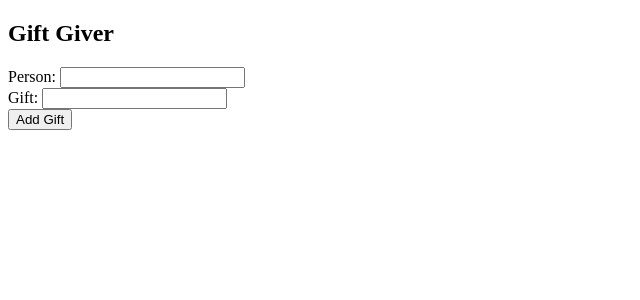
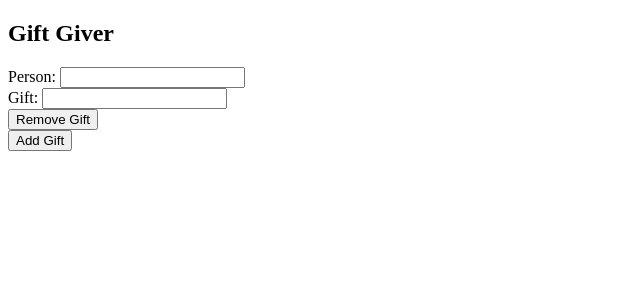
Before and after one commit to filmboy3/tdd-boiler, a React (Create React App) app: page / in a window 1280 px wide. Both pictures are taken after a click on the button "Add Gift". Shown: the top 300 px of the page, without its empty margins (0-640 px from the left). Built offline with nearby package versions, Linux system fonts and the light colour scheme.

Commit message:
first mockRemove

```diff
--- a/src/components/App.js
+++ b/src/components/App.js
@@ -29,7 +29,7 @@ class App extends Component {
 
   render() {
     const gifts = this.state.gifts.map(gift => {
-      return <Gift key={gift.id} />;
+      return <Gift key={gift.id} gift={gift} removeGift={this.removeGift} />;
     });
     return (
       <div>
--- a/src/components/Gift.js
+++ b/src/components/Gift.js
@@ -35,6 +35,12 @@ class Gift extends Component {
             />
           </FormGroup>
         </Form>
+        <Button
+          className="btn-remove"
+          onClick={() => this.props.removeGift(this.props.gift.id)}
+        >
+          Remove Gift
+        </Button>
       </div>
     );
   }
```
Also changed, not shown: 2 other files (tests, documents, lock files or other folders).
